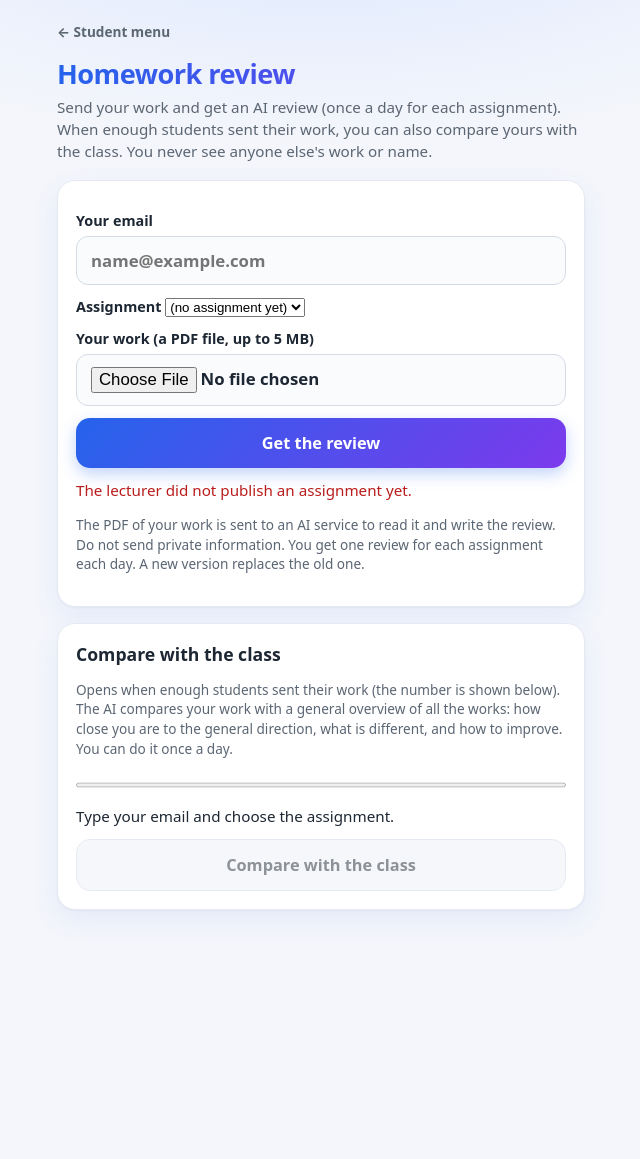
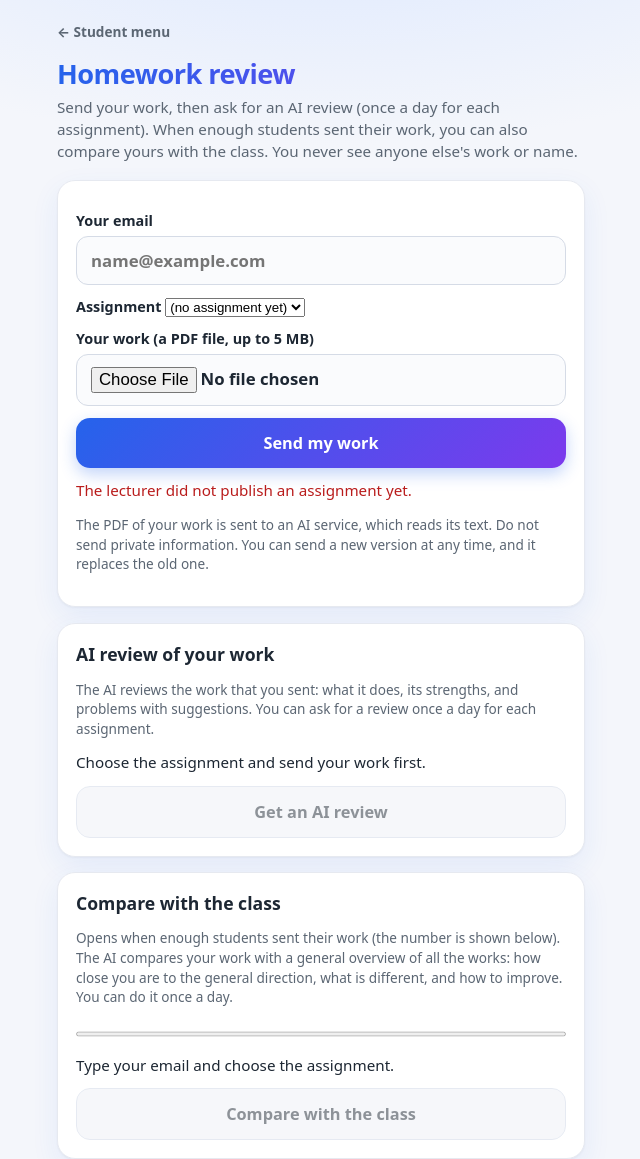
Before and after one commit to Maycaspi110/Class_Attendance, a Flask app: page /homework in a window 1280 px wide. Shown: the top 1159 px of the page, without its empty margins (319-959 px from the left). Before the commit the page ends 912 px from the top, so only its background shows below. Run offline with Flask 3, Linux system fonts and the light colour scheme; data that the repository does not hold is empty.

Commit message:
Homework: one button sends the work, a separate button asks for the AI review

```diff
--- a/demo/app.py
+++ b/demo/app.py
@@ -702,24 +702,27 @@ def create_app(test_config=None):
     def homework_status(assignment, email):
         count = state.homework.count(assignment)
         needed = app.config["HOMEWORK_MIN_WORKS"]
-        reviewed = state.homework.work_of(assignment, email) is not None
+        submitted = state.homework.work_of(assignment, email) is not None
         cooldown = app.config["HOMEWORK_COOLDOWN_SECONDS"]
+        review = state.homework.review_of(assignment, email)
         return {
             "count": count,
             "needed": needed,
-            "reviewed": reviewed,
-            "unlocked": reviewed and count >= needed,
+            "submitted": submitted,
+            "unlocked": submitted and count >= needed,
+            "review": review["text"] if review else None,  # the last AI review of this student
             "review_wait": state.homework.review_wait(assignment, email, now(), cooldown),  # seconds until a new review
             "compare_wait": state.homework.comparison_wait(assignment, email, now(), cooldown),
             "comparison": state.homework.comparison(assignment, email),  # None, or the state of the comparison
         }
 
     @app.route("/api/homework", methods=["POST"])
-    def homework_review():
-        """A student sends a work and gets one AI review. Identified by the roster email, like the check-in."""
+    def homework_submit():
+        """A student sends the PDF of a work. The AI reads its text and the work is saved (a new one replaces the old).
+        The student is identified by the roster email, like the check-in. The review is a separate step."""
         request.max_content_length = MAX_HOMEWORK_BYTES + 1024 * 1024
         if state.reviewer is None:
-            return fail("The AI review is not set up. Add GEMINI_API_KEY in the server settings.", 503)
+            return fail("The AI is not set up. Add GEMINI_API_KEY in the server settings.", 503)
         student, assignment, error = homework_student()
         if error:
             return error
@@ -732,24 +735,45 @@ def create_app(test_config=None):
         if not pdf.startswith(b"%PDF-"):
             return fail("The file must be a PDF.")
         try:
-            wait = state.homework.review_wait(assignment, student.email, now(), app.config["HOMEWORK_COOLDOWN_SECONDS"])
-            if wait > 0:
-                return fail(
-                    "You already got a review for this assignment today. You can get another one in about %s."
-                    % wait_text(wait),
-                    409,
-                    wait=wait,
-                )
             state.homework.check_wait(student.email, now())
-            text = clean_work(state.reviewer.read_work(pdf))  # the AI reads the PDF, then reviews the text
-            review = state.reviewer.review(text)
+            text = clean_work(state.reviewer.read_work(pdf))  # the AI reads the text of the PDF
             state.homework.save(assignment, student.email, text, now())
         except ReviewServiceError as error:
             state.homework.note_failure(student.email, now())
             return fail(str(error), 502)
         except HomeworkError as error:
             return fail(str(error), 429 if "wait" in str(error) else 400)
-        return jsonify(ok=True, review=review, **homework_status(assignment, student.email))
+        return jsonify(ok=True, **homework_status(assignment, student.email))
+
+    @app.route("/api/homework/review", methods=["POST"])
+    def homework_review():
+        """The AI review of the work that the student sent. Once a day for each assignment."""
+        if state.reviewer is None:
+            return fail("The AI review is not set up. Add GEMINI_API_KEY in the server settings.", 503)
+        student, assignment, error = homework_student()
+        if error:
+            return error
+        work = state.homework.work_of(assignment, student.email)
+        if work is None:
+            return fail("Send your work first, then you can ask for the review.", 409)
+        wait = state.homework.review_wait(assignment, student.email, now(), app.config["HOMEWORK_COOLDOWN_SECONDS"])
+        if wait > 0:
+            return fail(
+                "You already got a review for this assignment today. You can get another one in about %s."
+                % wait_text(wait),
+                409,
+                wait=wait,
+            )
+        try:
+            state.homework.check_wait(student.email, now())
+            review = state.reviewer.review(work.text)
+            state.homework.set_review(assignment, student.email, review, now())
+        except ReviewServiceError as error:
+            state.homework.note_failure(student.email, now())
+            return fail(str(error), 502)
+        except HomeworkError as error:
+            return fail(str(error), 429)
+        return jsonify(ok=True, **homework_status(assignment, student.email))
 
     @app.route("/api/homework/status")
     def homework_state():
@@ -768,8 +792,8 @@ def create_app(test_config=None):
         if error:
             return error
         status = homework_status(assignment, student.email)
-        if not status["reviewed"]:
-            return fail("Send your work and get its review first.", 409)
+        if not status["submitted"]:
+            return fail("Send your work first.", 409)
         if status["count"] < status["needed"]:
             return fail(
                 "The comparison opens when %d students sent their work (now %d)." % (status["needed"], status["count"]), 409
--- a/demo/static/homework.js
+++ b/demo/static/homework.js
@@ -36,7 +36,23 @@
     return seconds >= 5400 ? Math.round(seconds / 3600) + " hours" : Math.max(1, Math.round(seconds / 60)) + " minutes";
   }
 
+  function showReview(d) {
+    var rs = $("reviewstatus"), button = $("reviewbtn");
+    $("reviewtext").hidden = !d.review;
+    $("reviewtext").textContent = d.review || "";
+    button.disabled = true;
+    if (!d.submitted) {
+      say(rs, "Send your work first, then you can ask for the review.", "");
+    } else if (d.review_wait > 0) {
+      say(rs, "You got your review. You can ask for another one in about " + waitText(d.review_wait) + " (for example after you send an improved version).", "ok");
+    } else {
+      say(rs, "Your work was sent. You can ask for the AI review now.", "");
+      button.disabled = false;
+    }
+  }
+
   function showStatus(d) {
+    showReview(d);
     var bar = $("comparebar");
     bar.max = d.needed;
     bar.value = Math.min(d.count, d.needed);
@@ -53,7 +69,7 @@
       $("comparetext").hidden = false;
     }
     var count = d.count + " of " + d.needed + " students sent their work.";
-    if (!d.reviewed) {
+    if (!d.submitted) {
       say(statusEl, count + " Send your work first, then the comparison can open.", "");
     } else if (!d.unlocked) {
       say(statusEl, count + " The comparison opens when " + d.needed + " students sent their work.", "");
@@ -82,7 +98,7 @@
 
   $("email").addEventListener("change", refreshStatus);
   $("assignment").addEventListener("change", function () {
-    $("resultbox").hidden = true;
+    $("reviewtext").hidden = true;
     refreshStatus();
   });
 
@@ -94,18 +110,27 @@
     form.append("work", file, file.name);
     var button = $("send");
     button.disabled = true;
-    say(msg, "Writing the review... this can take up to a minute.", "");
+    say(msg, "Sending your work... the AI reads the PDF, this can take up to a minute.", "");
     api("POST", "/api/homework", form, true).then(function (result) {
       button.disabled = false;
       var d = result.data;
-      if (!d.ok) { say(msg, d.error || "Could not write the review (server answer " + result.status + "). Try again in a minute.", "bad"); refreshStatus(); return; }
+      if (!d.ok) { say(msg, d.error || "Could not send the work (server answer " + result.status + "). Try again in a minute.", "bad"); refreshStatus(); return; }
       try { localStorage.setItem("attendance_email", $("email").value.trim()); } catch (e) { /* not important */ }
-      say(msg, "The review is ready. You can send an improved version and get a new review in about " + waitText(d.review_wait) + ".", "ok");
-      $("review").textContent = d.review;
-      $("resultbox").hidden = false;
-      $("resultbox").scrollIntoView();
+      say(msg, "Your work was sent. Now you can ask for an AI review below.", "ok");
       showStatus(d);
       schedulePoll(15000);
+    });
+  });
+
+  $("reviewbtn").addEventListener("click", function () {
+    var button = $("reviewbtn");
+    button.disabled = true;
+    say($("reviewstatus"), "The AI is writing the review... this can take up to a minute.", "");
+    api("POST", "/api/homework/review", fields(), true).then(function (result) {
+      var d = result.data;
+      if (d && d.ok) { showStatus(d); schedulePoll(15000); $("reviewtext").scrollIntoView(); return; }
+      say($("reviewstatus"), (d && d.error) || "Could not write the review (server answer " + result.status + "). Try again in a minute.", "bad");
+      refreshStatus();
     });
   });
 
--- a/demo/templates/homework.html
+++ b/demo/templates/homework.html
@@ -3,7 +3,7 @@
 {% block body %}
 <a class="homelink" href="{{ url_for('student_menu') }}">&larr; Student menu</a>
 <h1>Homework review</h1>
-<p class="sub">Send your work and get an AI review (once a day for each assignment). When enough students sent their work, you can also compare yours with the class. You never see anyone else's work or name.</p>
+<p class="sub">Send your work, then ask for an AI review (once a day for each assignment). When enough students sent their work, you can also compare yours with the class. You never see anyone else's work or name.</p>
 
 <form class="card" id="form">
   <label>Your email
@@ -15,14 +15,17 @@
   <label>Your work (a PDF file, up to 5 MB)
     <input type="file" id="work" accept=".pdf,application/pdf" required>
   </label>
-  <button type="submit" id="send">Get the review</button>
+  <button type="submit" id="send">Send my work</button>
   <div id="msg" class="msg" role="status"></div>
-  <p class="muted">The PDF of your work is sent to an AI service to read it and write the review. Do not send private information. You get one review for each assignment each day. A new version replaces the old one.</p>
+  <p class="muted">The PDF of your work is sent to an AI service, which reads its text. Do not send private information. You can send a new version at any time, and it replaces the old one.</p>
 </form>
 
-<div class="card" id="resultbox" hidden>
-  <h2>Your review</h2>
-  <div id="review" class="summarytext"></div>
+<div class="card" id="reviewbox">
+  <h2>AI review of your work</h2>
+  <p class="muted">The AI reviews the work that you sent: what it does, its strengths, and problems with suggestions. You can ask for a review once a day for each assignment.</p>
+  <div id="reviewstatus" class="msg" role="status">Choose the assignment and send your work first.</div>
+  <button type="button" id="reviewbtn" class="secondary" disabled>Get an AI review</button>
+  <div id="reviewtext" class="summarytext" hidden></div>
 </div>
 
 <div class="card" id="comparebox">
```
Also changed, not shown: demo/attendance/homework.py (+15 -4 lines), demo/tests/test_homework.py (+76 -18 lines).
